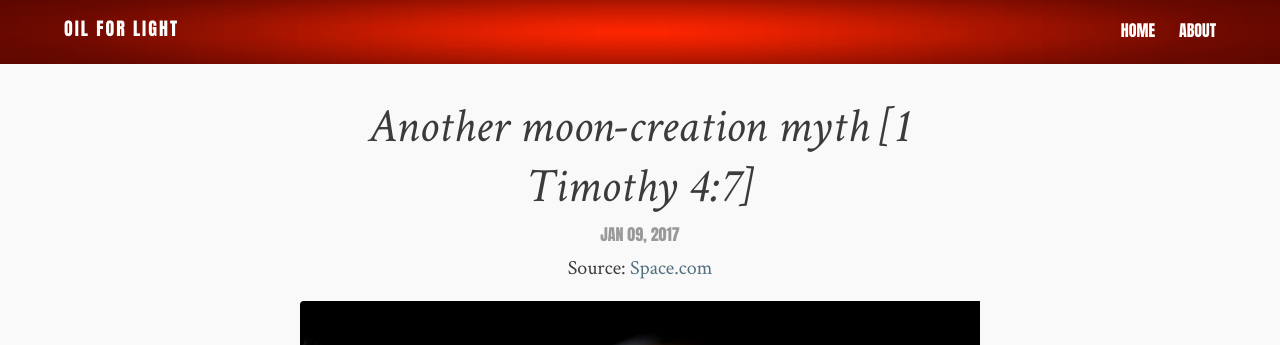
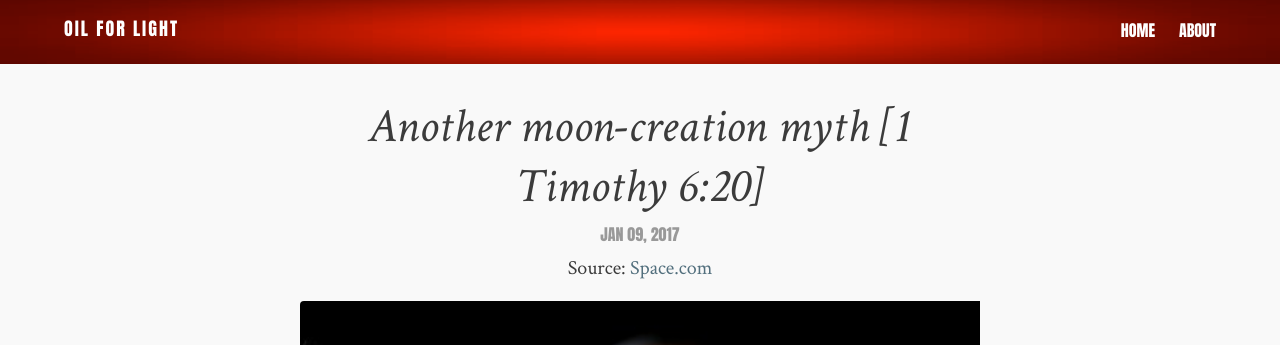
Before and after one commit to flashlightministries/oilforlight, a Jekyll site: the page built from _posts/2017-01-09-another-moon-creation-myth.md, in a window 1280 px wide. Shown: the top 345 px of the page. Built offline with Jekyll 4.4.1, drawn with Linux system fonts in a browser that asks for light colours; nearby versions of some CDN libraries.

Commit message:
Update 2017-01-09-another-moon-creation-myth.md

```diff
--- a/_posts/2017-01-09-another-moon-creation-myth.md
+++ b/_posts/2017-01-09-another-moon-creation-myth.md
@@ -2,7 +2,7 @@
 layout: post
 author: T.C. Howitt
 title: Another moon-creation myth
-passage: 1 Timothy 4:7
+passage: 1 Timothy 6:20
 source:
     name: Space.com
     url: https://www.space.com/35258-earth-moon-formed-in-moonlet-mashup.html
```
